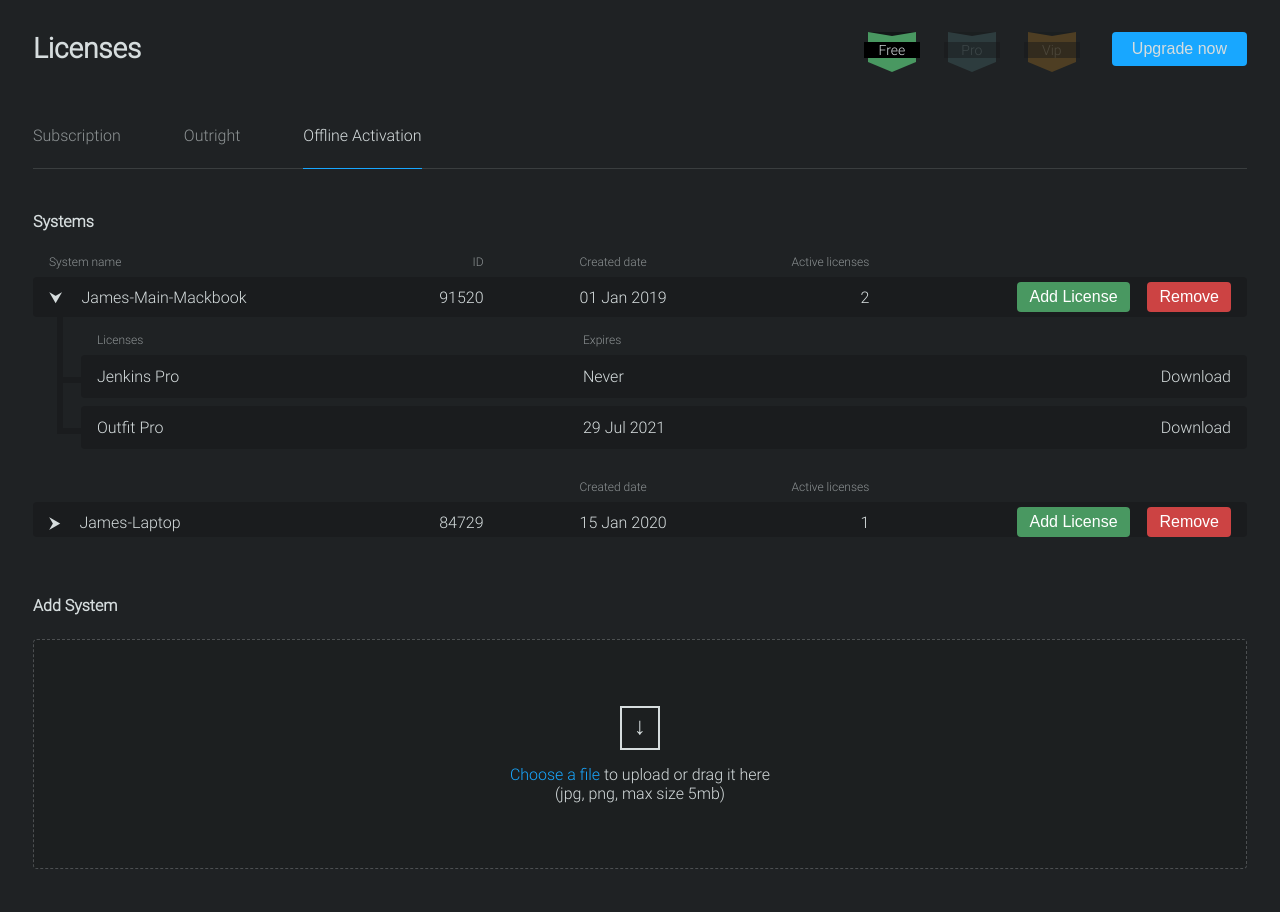
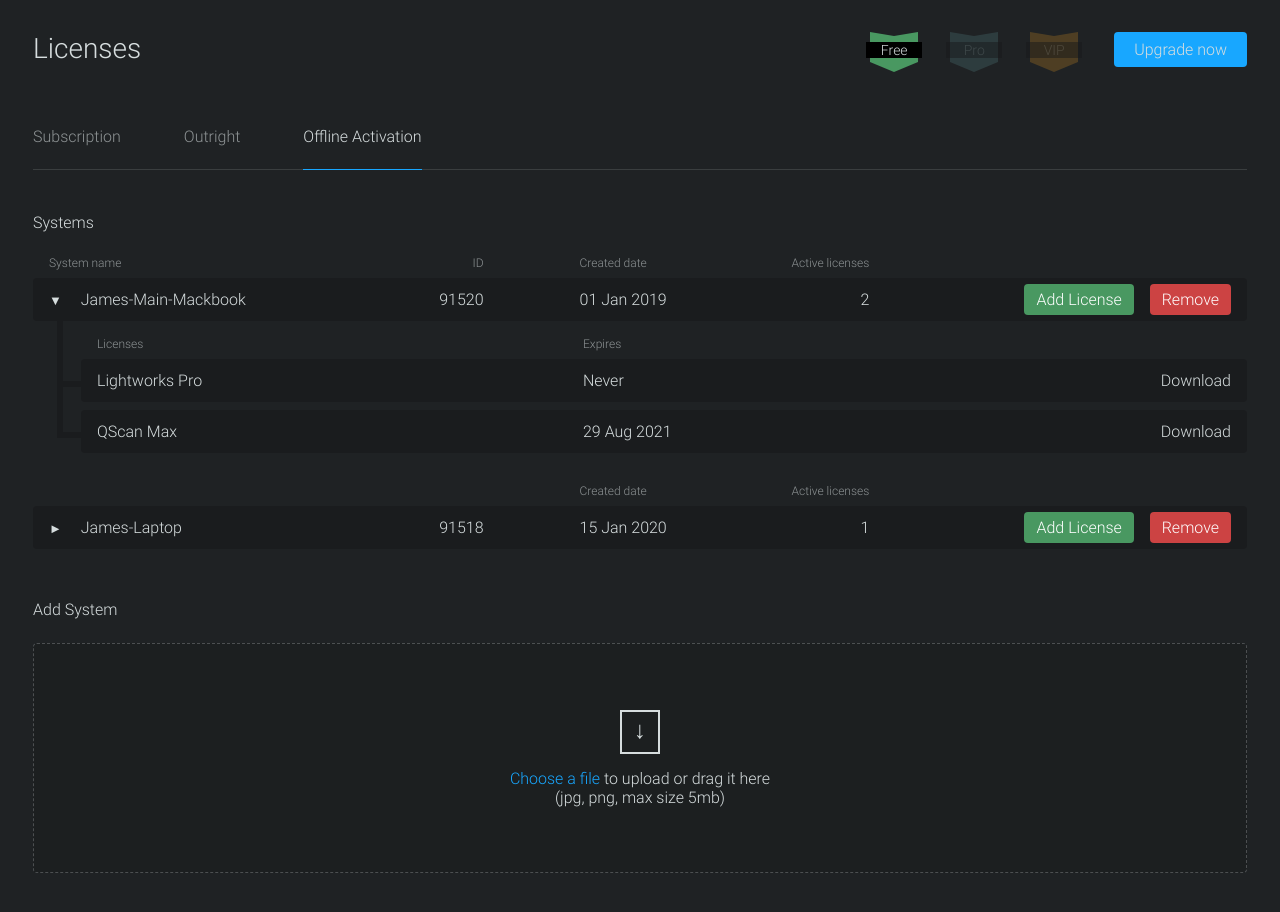
Before and after one commit to haykazstepanyan/homeworks, a plain HTML site: page homework4/index.html in a window 1280 px wide. Drawn offline with Linux system fonts and the light colour scheme.

Commit message:
render from json data

```diff
--- /dev/null
+++ b/homework4/data.json
@@ -0,0 +1,55 @@
+{
+    "page_title": "Licenses",
+    "plans": [
+        {
+            "name": "Free",
+            "active": true,
+            "slug": "free_license"
+        },
+        {
+            "name": "Pro",
+            "active": false,
+            "slug": "pro_license"
+        },
+        {
+            "name": "VIP",
+            "active": false,
+            "slug": "vip_license"
+        }
+    ],
+    "tabs": [
+        {
+            "title": "Subscription",
+            "data": {}
+        },
+        {
+            "title": "Outright",
+            "data": {}
+        },
+        {
+            "title": "Offline Activation",
+            "data": {
+                "systems": [
+                    {
+                        "system_name": "James-Main-Mackbook",
+                        "id": 91520,
+                        "created_date": "01 Jan 2019",
+                        "active_licenses": 2
+                    },
+                    {
+                        "system_name": "James-Laptop",
+                        "id": 91518,
+                        "created_date": "15 Jan 2020",
+                        "active_licenses": 1
+                    }
+                ],
+                "subsystems": [
+                    {"licenses": "Lightworks Pro", "expires": "Never"},
+                    {"licenses": "QScan Max", "expires": "29 Aug 2021"},
+                    {"licenses": "Lightworks Pro", "expires": "Never"},
+                    {"licenses": "QScan Max", "expires": "29 Jul 2021"}
+                ]
+            }
+        }
+    ]
+}
--- a/homework4/index.html
+++ b/homework4/index.html
@@ -5,7 +5,7 @@
     <meta http-equiv="X-UA-Compatible" content="IE=edge" />
     <meta name="viewport" content="width=device-width, initial-scale=1.0" />
     <link rel="stylesheet" href="style.css" />
-    <title>Licenses</title>
+    <title></title>
   </head>
   <body>
     <header class="light_font_weight edges">
@@ -13,25 +13,25 @@
         class="wrap_flexible_column wrap wrap_flexible flexible_justify_between"
       >
         <div>
-          <h1 class="main-heading">Licenses</h1>
+          <h1 class="main-heading"></h1>
         </div>
         <div class="wrap_flexible wrap_flexible_column margin_top_s">
           <div>
             <ul class="packages wrap_flexible">
               <li
-                class="packages__item packages__item_shape pseudo packages__item_green packages__item_active"
+                class="packages__item packages__item_shape pseudo packages__item_green"
               >
-                <span class="packages__name">Free</span>
+                <span class="packages__name"></span>
               </li>
               <li
                 class="packages__item packages__item_shape pseudo packages__item_lightgreen"
               >
-                <span class="packages__name">Pro</span>
+                <span class="packages__name"></span>
               </li>
               <li
                 class="packages__item packages__item_shape pseudo packages__item_yellow"
               >
-                <span class="packages__name">Vip</span>
+                <span class="packages__name"></span>
               </li>
             </ul>
           </div>
@@ -44,21 +44,21 @@
     <nav class="navigation edges no_padding">
       <div class="wrap wrap_flexible wrap_flexible_column">
         <div class="navigation__links">
-          <a class="navigation__links_text_style" href="#">Subscription</a>
+          <a class="navigation__links_text_style" href="#"></a>
         </div>
         <div class="navigation__links">
-          <a class="navigation__links_text_style" href="#">Outright</a>
+          <a class="navigation__links_text_style" href="#"></a>
         </div>
         <div class="navigation__links navigation__links_active">
-          <a class="navigation__links_text_style" href="#"
-            >Offline Activation</a
-          >
+          <a class="navigation__links_text_style" href="#"></a>
         </div>
       </div>
     </nav>
     <main class="edges">
       <div class="systems">
-        <div class="light_font_weight scrollable-width"><h4>Systems</h4></div>
+        <div class="scrollable-width">
+          <h4 class="light_font_weight">Systems</h4>
+        </div>
         <div class="wrap systems-table scrollable-width">
           <div
             class="wrap_flexible systems-table__heading flexible_justify_between"
@@ -74,16 +74,18 @@
             <p class="flex_size_1 flex_big_flow"></p>
           </div>
           <div
-            class="wrap_flexible systems-table__data flexible_justify_between"
+            class="wrap_flexible system-table systems-table__data flexible_justify_between"
           >
-            <p class="flex_size_1 flex_big_flow">
-              <span class="arrow-down">&#11167;</span> James-Main-Mackbook
+            <p class="flex_size_1 flex_big_flow system-name">
+              <span class="arrow-symbol">&#9660;</span>
             </p>
-            <p class="flex_size_1 right-align right_distance_padding_l">
-              91520
-            </p>
-            <p class="flex_size_1 left_distance_padding_s">01 Jan 2019</p>
-            <p class="flex_size_1 right-align right_distance_padding_l">2</p>
+            <p
+              class="flex_size_1 right-align right_distance_padding_l system-id"
+            ></p>
+            <p class="flex_size_1 left_distance_padding_s system-date"></p>
+            <p
+              class="flex_size_1 right-align right_distance_padding_l system-licenses"
+            ></p>
             <div class="flex_size_1 flex_big_flow right-align">
               <button class="button systems-table__button button_accept">
                 Add License
@@ -104,15 +106,15 @@
           <div
             class="rectangle wrap_flexible systems-table__data left_distance_margin_m flexible_justify_between systems-table_nested"
           >
-            <p class="flex_size_3">Jenkins Pro</p>
-            <p class="flex_size_3">Never</p>
+            <p class="nested-system-name flex_size_3"></p>
+            <p class="nested-system-date flex_size_3"></p>
             <p class="flex_size_1 right-align">Download</p>
           </div>
           <div
             class="rectangle wrap_flexible systems-table__data left_distance_margin_m flexible_justify_between systems-table_nested"
           >
-            <p class="flex_size_3">Outfit Pro</p>
-            <p class="flex_size_3">29 Jul 2021</p>
+            <p class="nested-system-name flex_size_3"></p>
+            <p class="nested-system-date flex_size_3"></p>
             <p class="flex_size_1 right-align">Download</p>
           </div>
           <div
@@ -127,16 +129,18 @@
             <p class="flex_size_1 flex_big_flow"></p>
           </div>
           <div
-            class="wrap_flexible systems-table__data systems-table__data_last flexible_justify_between"
+            class="wrap_flexible system-table systems-table__data systems-table__data_last flexible_justify_between"
           >
-            <p class="flex_size_1 flex_big_flow">
-              <span class="arrow-down">&#11166;</span> James-Laptop
+            <p class="flex_size_1 flex_big_flow system-name">
+              <span class="arrow-symbol">&#9658;</span>
             </p>
-            <p class="flex_size_1 right-align right_distance_padding_l">
-              84729
-            </p>
-            <p class="flex_size_1 left_distance_padding_s">15 Jan 2020</p>
-            <p class="flex_size_1 right-align right_distance_padding_l">1</p>
+            <p
+              class="flex_size_1 right-align right_distance_padding_l system-id"
+            ></p>
+            <p class="flex_size_1 left_distance_padding_s system-date"></p>
+            <p
+              class="flex_size_1 right-align right_distance_padding_l system-licenses"
+            ></p>
             <div class="flex_size_1 flex_big_flow right-align">
               <button class="button systems-table__button button_accept">
                 Add License
@@ -151,7 +155,9 @@
         </div>
       </div>
       <div class="upload-file edges no_margin">
-        <div class="upload-file__heading"><h4>Add System</h4></div>
+        <div class="upload-file__heading">
+          <h4 class="light_font_weight">Add System</h4>
+        </div>
         <div class="upload-file__input">
           <div class="upload-file__input_download_icon">
             <span class="down-arrow">&#8595;</span>
@@ -167,5 +173,6 @@
         </div>
       </div>
     </main>
+    <script type="module" src="./main.js"></script>
   </body>
 </html>
--- /dev/null
+++ b/homework4/main.js
@@ -0,0 +1,59 @@
+const printJSON = async () => {
+  const response = await fetch("data.json");
+  const data = await response.json();
+  fillPageContent(data);
+};
+
+const fillPageContent = (data) => {
+  fillHeaderContent(data.page_title);
+  fillPackagesContent(data.plans);
+  fillNavLinksContent(data.tabs);
+};
+
+const fillHeaderContent = (title) => {
+  document.title = title;
+  const header = document.querySelector("header");
+  header.querySelector(".main-heading").innerText = title;
+};
+
+const fillPackagesContent = (plans) => {
+  const packages = document.querySelectorAll(".packages__item");
+  plans.forEach((plan, i) => {
+    packages[i].querySelector(".packages__name").innerText = plan.name;
+    if (plan.active) packages[i].classList.add("packages__item_active");
+  });
+};
+
+const fillNavLinksContent = (navLinks) => {
+  const links = document.querySelectorAll(".navigation__links_text_style");
+  navLinks.forEach((navLink, i) => {
+    links[i].innerText = navLink.title;
+    if (Object.keys(navLink.data).length) renderSystemsContent(navLink.data);
+  });
+};
+
+const renderSystemsContent = (allSystems) => {
+  const { systems, subsystems } = allSystems;
+  const systemTables = document.querySelectorAll(".system-table");
+  const systemNestedTables = document.querySelectorAll(".systems-table_nested");
+
+  systems.forEach((system, i) => {
+    systemTables[i].querySelector(".system-name").innerHTML +=
+      system.system_name;
+    systemTables[i].querySelector(".system-id").innerText = system.id;
+    systemTables[i].querySelector(".system-date").innerText =
+      system.created_date;
+    systemTables[i].querySelector(".system-licenses").innerText =
+      system.active_licenses;
+  });
+  subsystems.forEach((subsystem, i) => {
+    if (systemNestedTables[i]) {
+      systemNestedTables[i].querySelector(".nested-system-name").innerText =
+        subsystem.licenses;
+      systemNestedTables[i].querySelector(".nested-system-date").innerText =
+        subsystem.expires;
+    }
+  });
+};
+
+window.addEventListener("load", printJSON());
--- a/homework4/style.css
+++ b/homework4/style.css
@@ -1,6 +1,7 @@
 * {
   margin: 0;
   padding: 0;
+  font-family: Roboto;
 }
 
 /* Common styles start */
@@ -12,7 +13,6 @@
   --rectangle-width: 24px;
 }
 body {
-  font-family: Roboto;
   background-color: #1f2224;
   color: #d6ddde;
 }
@@ -72,7 +72,7 @@
   padding-left: 72px;
 }
 .left_distance_margin_xs {
-  margin-left: 14px;
+  margin-left: 12px;
 }
 .left_distance_margin_m {
   margin-left: 48px;
@@ -98,6 +98,7 @@
 .main-heading {
   font-size: 28px;
   line-height: 33px;
+  font-weight: 400;
 }
 .packages {
   align-items: center;
@@ -115,6 +116,11 @@
   height: 30px;
   width: 48px;
   opacity: 0.25;
+}
+.packages__item:hover,
+.packages__item:hover .packages__name {
+  opacity: 1;
+  cursor: pointer;
 }
 .packages__item_green {
   background-color: #499861;
@@ -137,7 +143,7 @@
 .packages__item_lightgreen::before,
 .packages__item_green::before,
 .packages__item_yellow::before {
-  border-top: 4px solid #131718;
+  border-top: 4px solid #1f2224;
 }
 .packages__item_active,
 .packages__item_active .packages__name {
@@ -164,7 +170,6 @@
 }
 .packages__name {
   display: inline-block;
-  width: 100%;
   background-color: #000;
   opacity: 0.5;
   width: 56px;
@@ -181,10 +186,11 @@
   border-bottom: 1px solid rgba(139, 144, 145, 0.25);
 }
 .navigation__links {
-  padding: 28px 0 23px;
   margin-right: 63px;
 }
 .navigation__links_text_style {
+  display: inline-block;
+  padding: 28px 0 23px;
   text-decoration: none;
   color: #d6ddde;
   opacity: 0.6;
@@ -227,14 +233,14 @@
 .systems-table__data {
   background-color: #1a1c1e;
   border-radius: 4px;
-  padding: 5px 16px;
+  padding: 6px 16px;
   align-items: center;
 }
 .systems-table__data_last {
-  padding-bottom: 0;
-  margin-bottom: 16px;
+  margin-bottom: 8px;
 }
-.arrow-down {
+.arrow-symbol {
+  font-size: 13px;
   margin-right: 15px;
 }
 .systems-table__button {
@@ -274,6 +280,7 @@
   margin-bottom: 24px;
 }
 .upload-file__input {
+  position: relative;
   display: flex;
   flex-direction: column;
   justify-content: center;
@@ -309,7 +316,6 @@
   cursor: pointer;
 }
 .upload-file__input_text {
-  position: relative;
   margin-top: 15px;
 }
 /* Upload file end */
```
